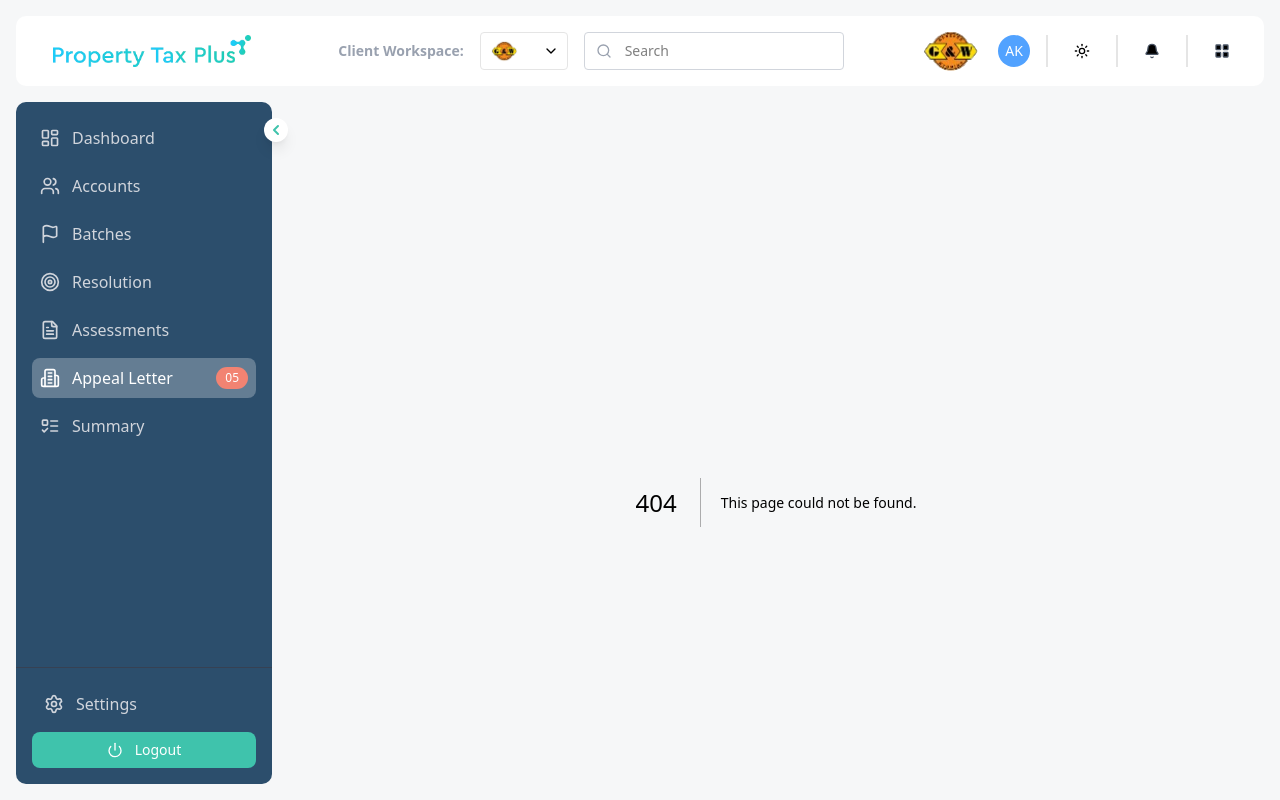
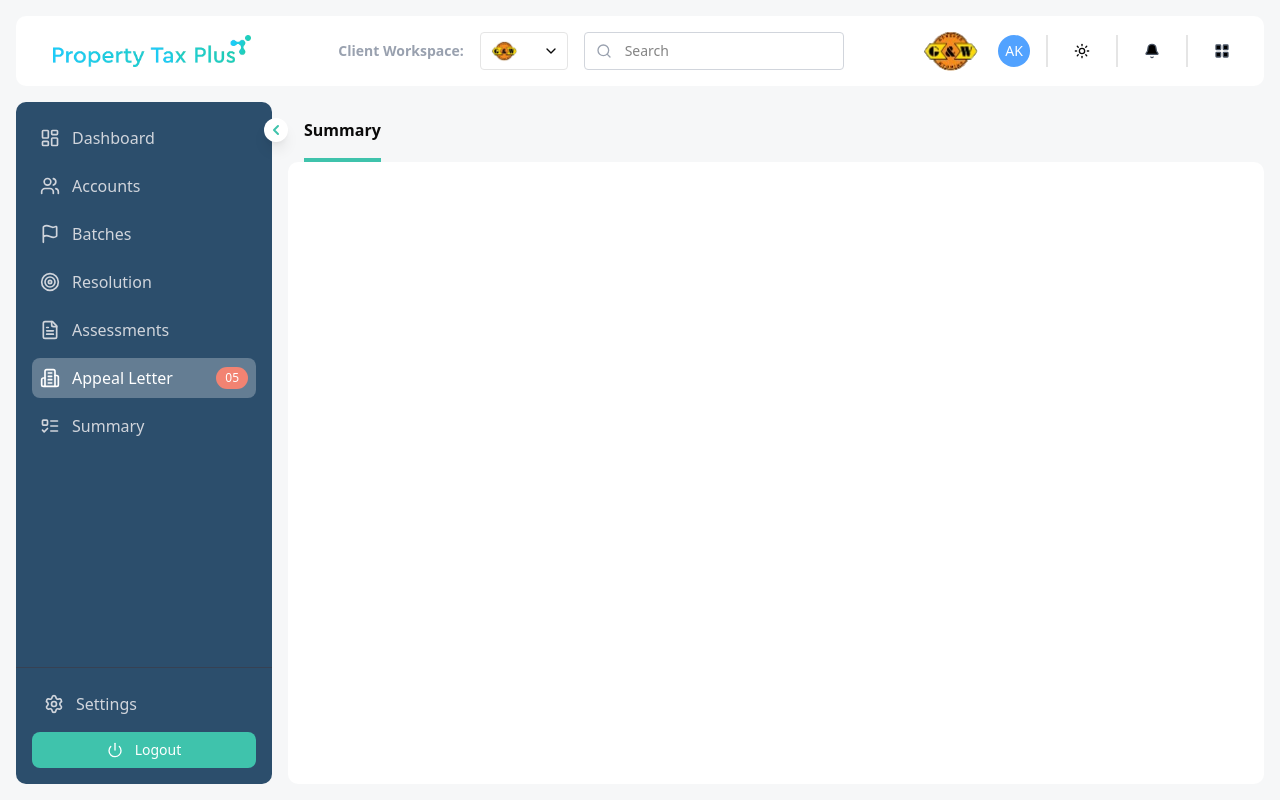
Before and after one commit to AnsariYasirArfat/dashboard_assignment_datagain, a Next.js app: page /summary in a window 1280 px wide. Before the commit this address had no page. Built offline with nearby package versions, Linux system fonts and the light colour scheme.

Commit message:
feat: add Summary component with layout and PageHeader integration

```diff
--- /dev/null
+++ b/app/summary/page.tsx
@@ -0,0 +1,12 @@
+import { PageHeader } from "@/components/appeal-letter/PageHeader";
+
+export default function Summary() {
+  return (
+    <div className="flex flex-col h-full">
+      <PageHeader title="Summary" />
+      <div className="bg-white dark:bg-black rounded-lg p-4 flex flex-col flex-1 min-h-0">
+        {/* Summary content goes here */}
+      </div>
+    </div>
+  );
+}
```
